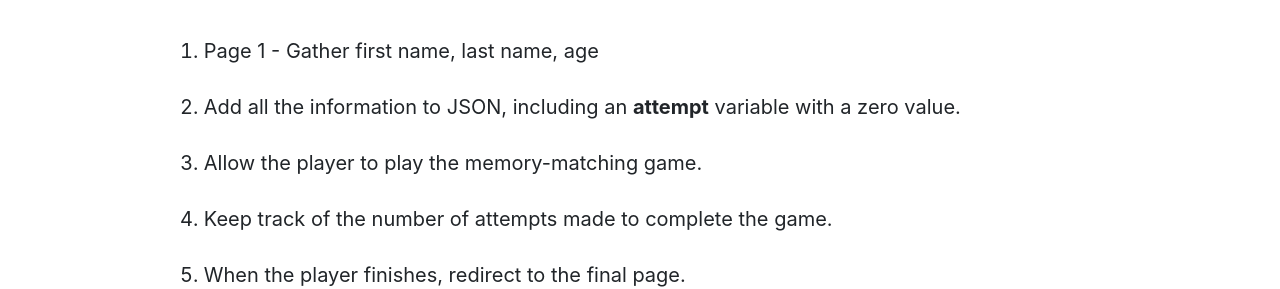
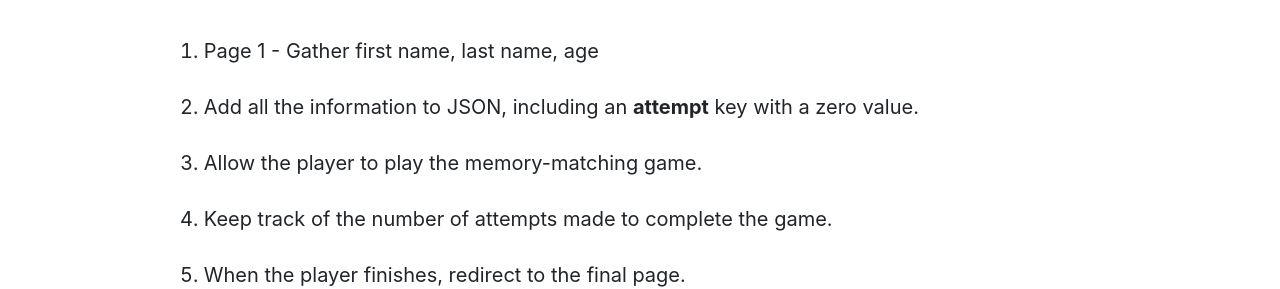
Before and after one commit to Montana-Media-Arts/441-web-tech-Spring2025-course, a Jekyll site: the page built from modules/week-6/_posts/2004-01-01-homework.md, in a window 1280 px wide. Shown: the part 866-1155 px from the top of the page. Built offline with Jekyll 4.4.1, drawn with Linux system fonts in a browser that asks for light colours; nearby versions of some CDN libraries; a script that is not in the unit is left out; comment, search, counter and statistics services are not loaded.

Commit message:
Update 2004-01-01-homework.md

```diff
--- a/modules/week-6/_posts/2004-01-01-homework.md
+++ b/modules/week-6/_posts/2004-01-01-homework.md
@@ -13,7 +13,7 @@ On that memory page, the user is allowed to play the game. Keep track of the use
 Specifics:
 
 1. Page 1 - Gather first name, last name, age
-2. Add all the information to JSON, including an **attempt** variable with a zero value.
+2. Add all the information to JSON, including an **attempt** key with a zero value.
 3. Allow the player to play the memory-matching game.
 4. Keep track of the number of attempts made to complete the game.
 5. When the player finishes, redirect to the final page.
```
